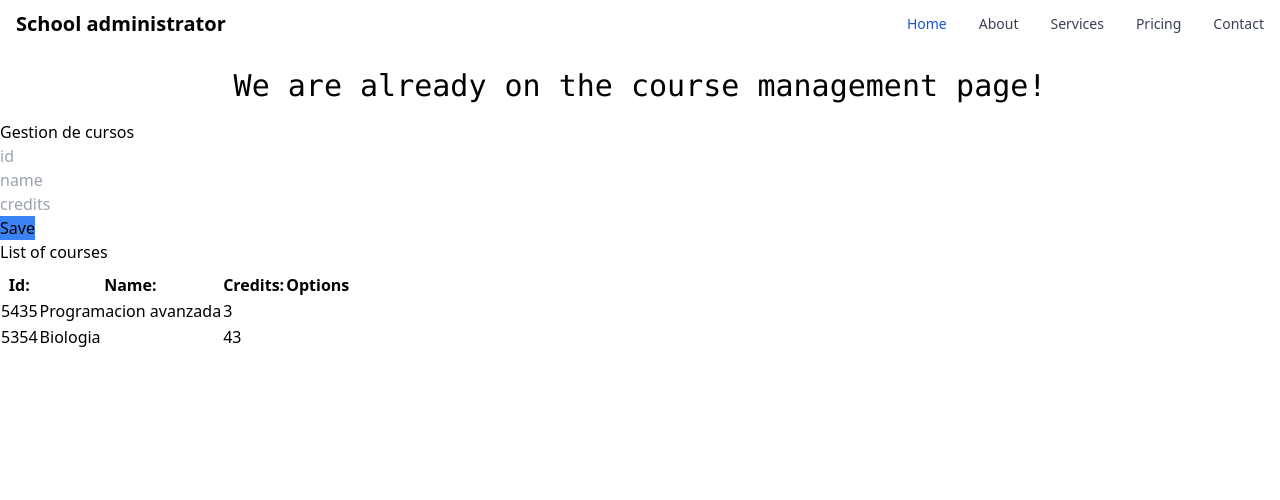
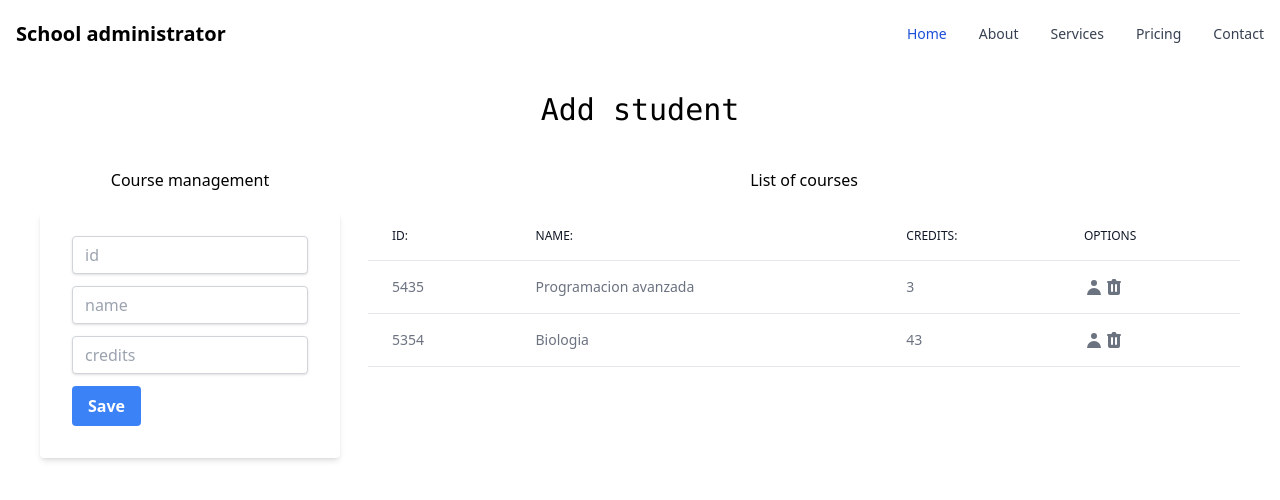
Before and after one commit to Programacion315/School, a Django app: page / in a window 1280 px wide. Shown: the top 500 px of the page. Run offline with Django 4.2, Linux system fonts and the light colour scheme; data comes from the database, SQL or seed files in the repository; both versions use the stored data as it was after the commit; some libraries are stand-ins or nearby versions.

```diff
--- a/academic/templates/base.html
+++ b/academic/templates/base.html
@@ -13,7 +13,7 @@
 </body>
 
 
-<nav class="bg-white border-gray-200 px-2 sm:px-4 py-2.5 rounded dark:bg-gray-800">
+<nav class="bg-white border-gray-200 px-2 sm:px-4 py-2.5 rounded dark:bg-gray-800 py-5">
   <div class="container flex flex-wrap justify-between items-center mx-auto">
 
     <span class="self-center text-xl font-semibold whitespace-nowrap dark:text-white">School administrator</span>
@@ -61,12 +61,12 @@
   </div>
 </nav>
 
-<h1 class="transition text-center cursor-default text-3xl mt-5 font-mono font-normal hover:font-bold hover:text-purple-600 hover:scale-110">We are already on the course management page!</h1>
-<div class="container py-4">
+
+
   {% block body%}
 
   {% endblock%}
-</div>
+
 
 
 </html>
--- a/academic/templates/courseManagement.html
+++ b/academic/templates/courseManagement.html
@@ -5,49 +5,63 @@
 {% block body %}
 <!--Jinja 2 || template engine || to process data-->
 
+<h1 class="transition mb-10 text-center cursor-default text-3xl mt-6 font-mono font-normal  hover:font-bold hover:text-blue-600 hover:scale-110">Add student</h1>
 
-<ul>
-    <div class="row">
-        <div class="col-sm-12 col-md-6 col-lg-4 col-xl-4">
-            <h2>Gestion de cursos</h2>
+    <div class="flex space-x-7 px-10">
+        <div class="w-3/12">
+            <h2 class="text-center mb-5">Course management</h2>
             <div class="card">
                 <div class="card-body">
-                    <form action="/registerCourse/" method="POST">{% csrf_token %}
+                    <form action="/registerCourse/" method="POST" class="bg-white shadow-md rounded px-8 pt-6 pb-8 mb-4">{% csrf_token %}
                         <div class="from-group">
-                            <input type="text" id="txtId" name="txtId" class="form-control" placeholder="id" minlength="1" maxlength="6" required>
+                            <input type="text" id="txtId" name="txtId" class="shadow appearance-none border border-gray-300 rounded w-full py-2 px-3 text-gray-700 mb-3 leading-tight focus:outline-none focus:shadow-outline" placeholder="id" minlength="1" maxlength="6" required>
                         </div>
                         <div class="from-group">
-                            <input type="text" id="txtName" name="txtName" class="form-control" placeholder="name"  maxlength="50" required>
+                            <input type="text" id="txtName" name="txtName" class="shadow appearance-none border border-gray-300 rounded w-full py-2 px-3 text-gray-700 mb-3 leading-tight focus:outline-none focus:shadow-outline" placeholder="name"  maxlength="50" required>
                         </div>
                         <div class="from-group">
-                            <input type="text" id="txtCredits" name="txtCredits" class="form-control" min="1" max="9" required placeholder="credits">
+                            <input type="text" id="txtCredits" name="txtCredits" class="shadow appearance-none border border-gray-300 rounded w-full py-2 px-3 text-gray-700 mb-3 leading-tight focus:outline-none focus:shadow-outline" min="1" max="9" required placeholder="credits">
                         </div>
                         <div class="from-group">
-                            <button type="submit" class="transition ease-in-out delay-150 bg-blue-500 hover:-translate-y-1 hover:scale-110 hover:bg-indigo-500">Save</button>
+                            <button type="submit" class="bg-blue-500 hover:bg-blue-700 text-white font-bold py-2 px-4 rounded focus:outline-none focus:shadow-outline">Save</button>
                         </div>
                     </form>
                 </div>
             </div>
         </div>
 
-        <div class="col-sm-12 col-md-6 col-lg-8 col-xl-8">
-            <h1 >List of courses</h1>
-            <div class="table-responsive py-2">
-                <table class="table table-striped">
-                    <thead>
-                        <tr>
-                            <th>Id:</th>
-                            <th>Name:</th>
-                            <th>Credits:</th>
-                            <th colspan="">Options</th>
+        <div class="flex-auto">
+            <h1 class="text-center mb-5">List of courses</h1>
+            <div class="table-responsive">
+                <table class="w-full text-sm text-left text-gray-500 dark:text-gray-400">
+                    <thead class="text-xs text-gray-700 uppercase bg-gray-50 dark:bg-gray-700 dark:text-gray-400">
+                        <tr class="bg-white border-b dark:bg-gray-800 dark:border-gray-700">
+                            <th class="px-6 py-4 font-medium text-gray-900 dark:text-white whitespace-nowrap">Id:</th>
+                            <th class="px-6 py-4 font-medium text-gray-900 dark:text-white whitespace-nowrap">Name:</th>
+                            <th class="px-6 py-4 font-medium text-gray-900 dark:text-white whitespace-nowrap">Credits:</th>
+                            <th class="px-6 py-4 font-medium text-gray-900 dark:text-white whitespace-nowrap">Options</th>
                         </tr>
                     </thead>
                     <tbody>
                         {% for c in grades %}
-                        <tr>
-                            <td>{{c.id}}</td>
-                            <td>{{c.name}}</td>
-                            <td>{{c.credits}}</td>
+                        <tr class="bg-white border-b dark:bg-gray-800 dark:border-gray-700">
+                            <td class="px-6 py-4">{{c.id}}</td>
+                            <td class="px-6 py-4">{{c.name}}</td>
+                            <td class="px-6 py-4">{{c.credits}}</td>
+                            <td class="px-6 py-4">
+
+                                <div class="flex flex-row">
+                                <a href="editCourse/{{c.id}}"><svg xmlns="http://www.w3.org/2000/svg" class="h-5 w-5 hover:text-blue-700 hover:scale-125" viewBox="0 0 20 20" fill="currentColor">
+                                <path fill-rule="evenodd" d="M10 9a3 3 0 100-6 3 3 0 000 6zm-7 9a7 7 0 1114 0H3z" clip-rule="evenodd" />
+                              </svg></a>
+
+                              <a href="deleteCourse/{{c.id}}"><svg xmlns="http://www.w3.org/2000/svg" class="h-5 w-5 hover:text-red-700 hover:scale-125" viewBox="0 0 20 20" fill="currentColor">
+                                <path fill-rule="evenodd" d="M9 2a1 1 0 00-.894.553L7.382 4H4a1 1 0 000 2v10a2 2 0 002 2h8a2 2 0 002-2V6a1 1 0 100-2h-3.382l-.724-1.447A1 1 0 0011 2H9zM7 8a1 1 0 012 0v6a1 1 0 11-2 0V8zm5-1a1 1 0 00-1 1v6a1 1 0 102 0V8a1 1 0 00-1-1z" clip-rule="evenodd" />
+                              </svg></a>
+                                </div>
+                            </td>
+
+
 
                         </tr>
                         {% endfor%}
@@ -56,5 +70,5 @@
             </div>
         </div>
     </div>
-</ul>
+
 {% endblock %}
--- a/academic/urls.py
+++ b/academic/urls.py
@@ -4,5 +4,6 @@ from . import views
 urlpatterns = [
 
     path('', views.home),
-    path('registerCourse/', views.registerCourse)
+    path('registerCourse/', views.registerCourse),
+    path('deleteCourse/<id>', views.deleteCourse)
 ]
--- a/academic/views.py
+++ b/academic/views.py
@@ -13,6 +13,14 @@ def registerCourse(request):
     id = request.POST['txtId']
     name = request.POST['txtName']
     credits = request.POST['txtCredits']
-
     grade = Grade.objects.create(id=id, name=name, credits=credits)
     return redirect('/')
+
+def deleteCourse(request,id):
+    grade = Grade.objects.get(id=id)
+    grade.delete()
+    return redirect('/')
+
+def editCourse(request, id):
+    grade = Grade.objects.get(id=id)
+    return render(request, "editCourse.html", {"grade":grade})
```
Also changed, not shown: academic/templates/editCourse.html (added), db.sqlite3.
